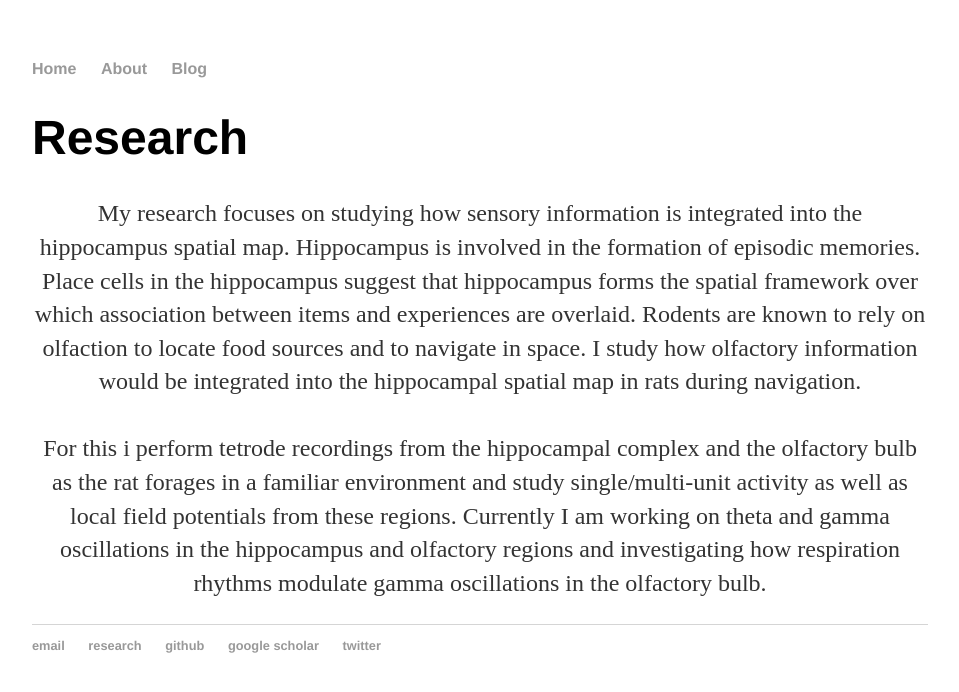
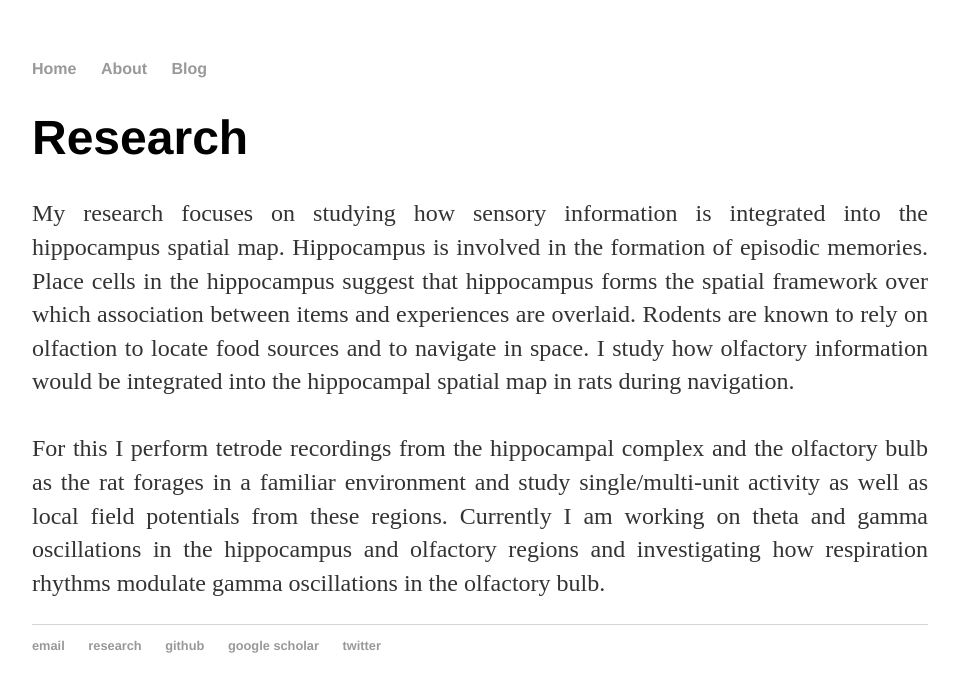
Before and after one commit to AdiBish/adibish.github.io, a Jekyll site: the page built from about/index.html, in a window 1280 px wide. Shown: the top 692 px of the page, without its empty margins (160-1119 px from the left). Built offline with Jekyll 4.4.1, drawn with Linux system fonts in a browser that asks for light colours.

Commit message:
Update index.html

```diff
--- a/about/index.html
+++ b/about/index.html
@@ -7,10 +7,10 @@ title: Aditi Bishnoi's Blog
 
 
 			<h1>Research</h1>
-			<div align="center">
+			<div align="justify">
 			<p> My research focuses on studying how sensory information is integrated into the hippocampus spatial map.
 				Hippocampus is involved in the formation of episodic memories. Place cells in the hippocampus suggest that hippocampus forms the spatial framework over which association between items and experiences are overlaid. Rodents are known to rely on olfaction to locate food sources and to navigate in space. I study how olfactory information would be integrated into the hippocampal spatial map in rats during navigation.<br/><br/>
-				For this i perform tetrode recordings from the hippocampal complex and the olfactory bulb as the rat forages in a familiar environment and study single/multi-unit activity as well as local field potentials from these regions. Currently I am working on theta and gamma oscillations in the hippocampus and olfactory regions and investigating how respiration rhythms modulate gamma oscillations in the olfactory bulb.
+				For this I perform tetrode recordings from the hippocampal complex and the olfactory bulb as the rat forages in a familiar environment and study single/multi-unit activity as well as local field potentials from these regions. Currently I am working on theta and gamma oscillations in the hippocampus and olfactory regions and investigating how respiration rhythms modulate gamma oscillations in the olfactory bulb.
 			</p>
 			</div>
 
```
